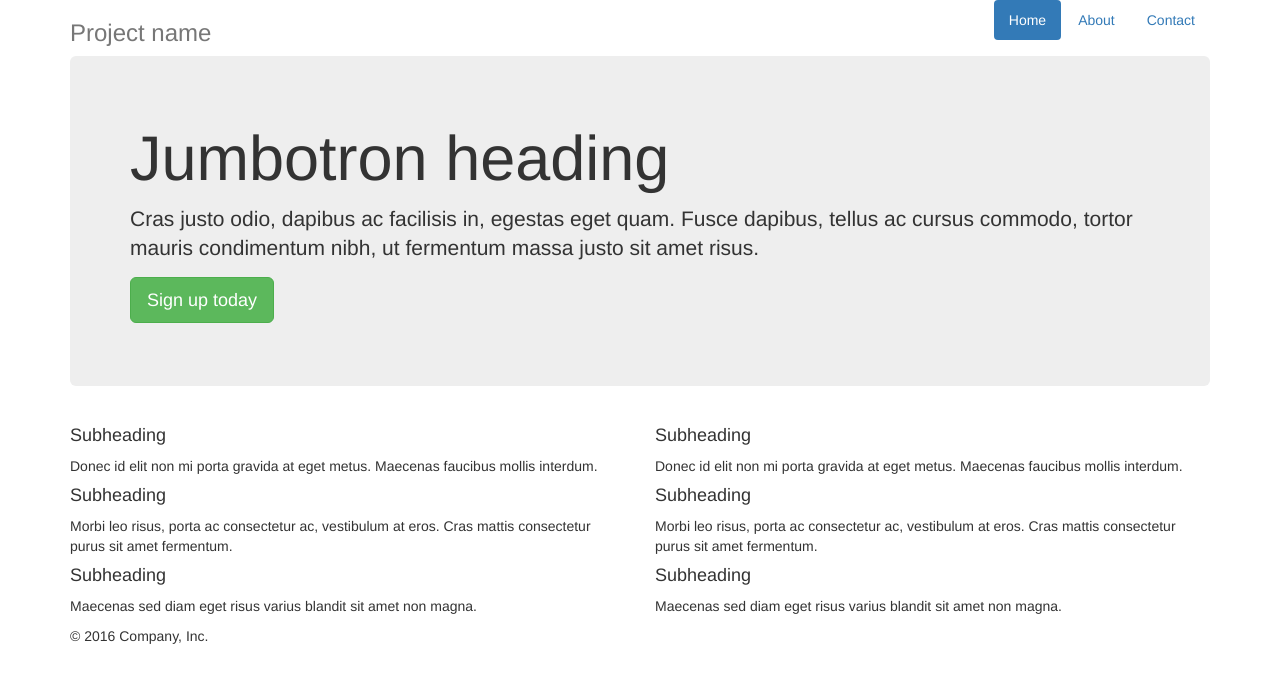
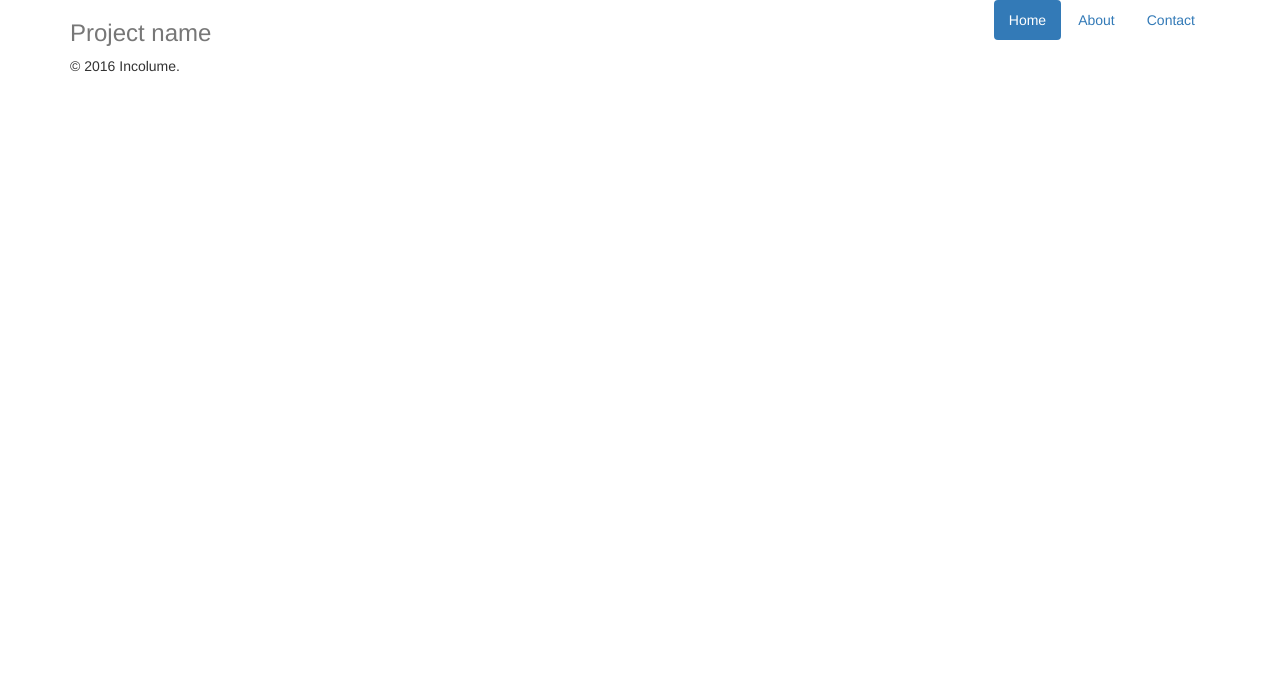
Before and after one commit to britodfbr/incolumepy.curso_flask_rizza, a Flask app: template app/templates/basic.html in a window 1280 px wide. Shown: the top 683 px of the page. Run offline with Flask 2, Linux system fonts and the light colour scheme; the template is opened without the code that fills it, so the values that code supplies are empty; some libraries are stand-ins or nearby versions.

Commit message:
arquivo template base

```diff
--- a/app/templates/basic.html
+++ b/app/templates/basic.html
@@ -12,7 +12,8 @@
     <title>Narrow Jumbotron Template for Bootstrap</title>
 
     <!-- Bootstrap core CSS -->
-    <link href="../../dist/css/bootstrap.min.css" rel="stylesheet">
+    <link rel="stylesheet" href="{{url_for('static', filename='css/bootstrap.min.css')}}" />
+
 
     <!-- IE10 viewport hack for Surface/desktop Windows 8 bug -->
     <link href="../../assets/css/ie10-viewport-bug-workaround.css" rel="stylesheet">
@@ -45,44 +46,17 @@
         <h3 class="text-muted">Project name</h3>
       </div>
 
-      <div class="jumbotron">
-        <h1>Jumbotron heading</h1>
-        <p class="lead">Cras justo odio, dapibus ac facilisis in, egestas eget quam. Fusce dapibus, tellus ac cursus commodo, tortor mauris condimentum nibh, ut fermentum massa justo sit amet risus.</p>
-        <p><a class="btn btn-lg btn-success" href="#" role="button">Sign up today</a></p>
-      </div>
+        {% block content %}
+        {% endblock %}
 
-      <div class="row marketing">
-        <div class="col-lg-6">
-          <h4>Subheading</h4>
-          <p>Donec id elit non mi porta gravida at eget metus. Maecenas faucibus mollis interdum.</p>
-
-          <h4>Subheading</h4>
-          <p>Morbi leo risus, porta ac consectetur ac, vestibulum at eros. Cras mattis consectetur purus sit amet fermentum.</p>
-
-          <h4>Subheading</h4>
-          <p>Maecenas sed diam eget risus varius blandit sit amet non magna.</p>
-        </div>
-
-        <div class="col-lg-6">
-          <h4>Subheading</h4>
-          <p>Donec id elit non mi porta gravida at eget metus. Maecenas faucibus mollis interdum.</p>
-
-          <h4>Subheading</h4>
-          <p>Morbi leo risus, porta ac consectetur ac, vestibulum at eros. Cras mattis consectetur purus sit amet fermentum.</p>
-
-          <h4>Subheading</h4>
-          <p>Maecenas sed diam eget risus varius blandit sit amet non magna.</p>
-        </div>
-      </div>
 
       <footer class="footer">
-        <p>&copy; 2016 Company, Inc.</p>
+        <p>&copy; 2016 Incolume.</p>
       </footer>
 
     </div> <!-- /container -->
 
-
-    <!-- IE10 viewport hack for Surface/desktop Windows 8 bug -->
-    <script src="../../assets/js/ie10-viewport-bug-workaround.js"></script>
+    <script src="https://ajax.googleapis.com/ajax/libs/jquery/3.2.1/jquery.min.js"></script>
+    <script src="{{ url_for('static', filename='js/bootstrap.min.js') }}"></script>
   </body>
 </html>
```
